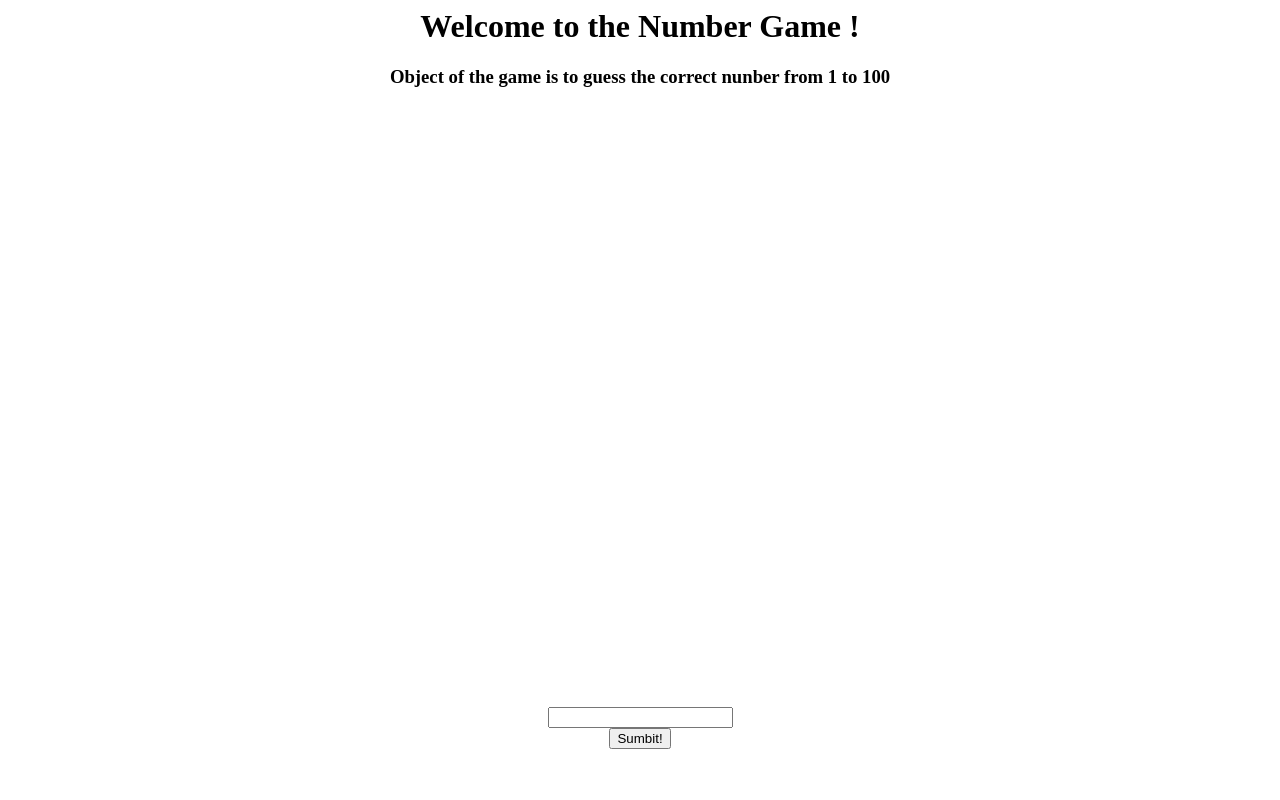
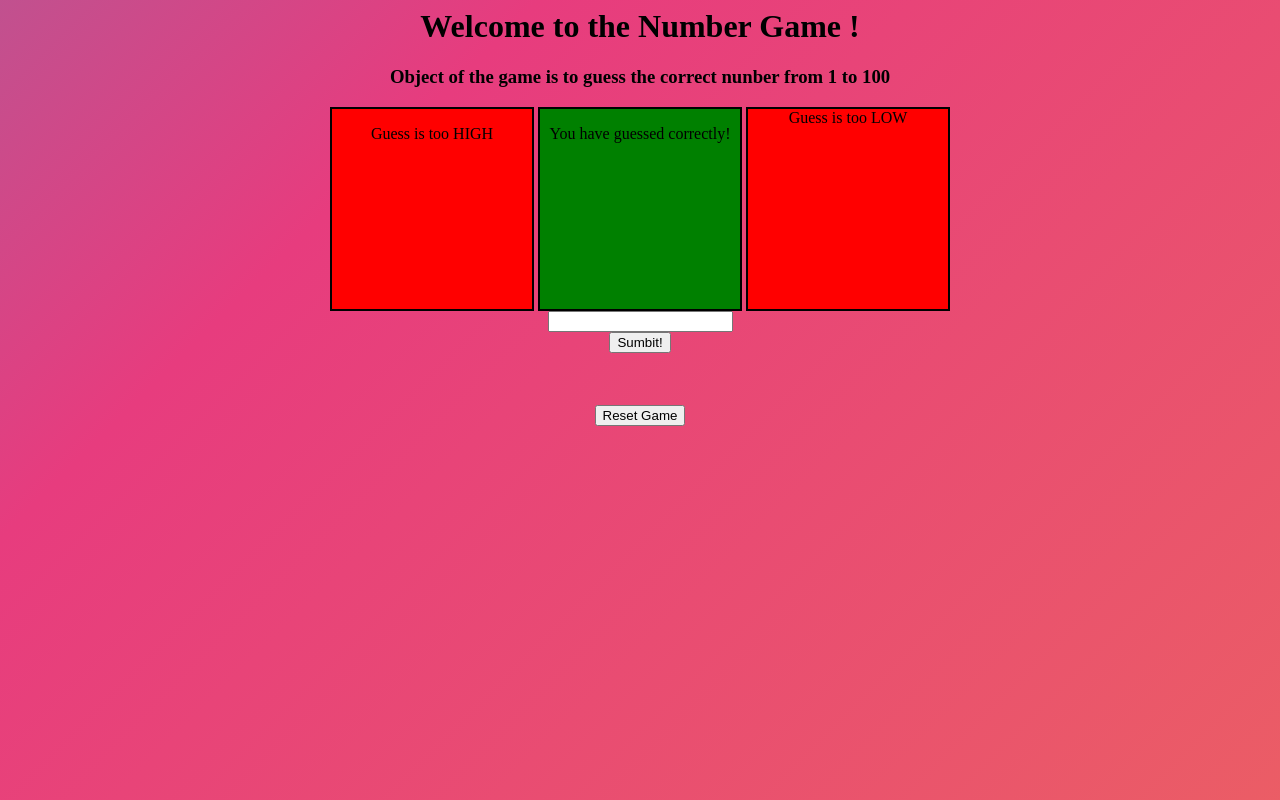
Before and after one commit to ThurberDaniel/Flask_Python_Number_Game, a Python web app: template templates/index.html in a window 1280 px wide. Run offline with Jinja, Linux system fonts and the light colour scheme; the template is opened without the code that fills it, so the values that code supplies are empty.

Commit message:
html done

```diff
--- a/templates/index.html
+++ b/templates/index.html
@@ -6,23 +6,57 @@
     <style>
       body {
         text-align: center;
+        background: linear-gradient(-45deg, #ee7752, #e73c7e, #23a6d5, #23d5ab);
+        background-size: 400% 400%;
+        animation: gradient 15s ease infinite;
+      }
+      @keyframes gradient {
+        0% {
+          background-position: 0% 50%;
+        }
+        50% {
+          background-position: 100% 50%;
+        }
+        100% {
+          background-position: 0% 50%;
+        }
       }
       div.box {
         height: 200px;
         width: 200px;
+        border: 2px solid black;
+        display: inline-block;
+        vertical-align: top;
+      }
+      .high {
+        background-color: red;
+      }
+      .low {
+        background-color: red;
+      }
+      .correct {
+        background-color: green;
       }
     </style>
   </head>
   <body>
     <h1>Welcome to the Number Game !</h1>
     <h3>Object of the game is to guess the correct nunber from 1 to 100</h3>
-    <div class="box high"></div>
-    <div class="box correct"></div>
-    <div class="box low"></div>
+    <div class="box high">
+      <p>Guess is too HIGH</p>
+    </div>
+    <div class="box correct">
+      <p>You have guessed correctly!</p>
+    </div>
+    <div class="box low">Guess is too LOW</div>
 
     <form action="" method="POST">
-      <input type="number" name="guess" /><br />
+      <input type="number" min="1" name="guess" /><br />
       <input type="submit" value="Sumbit!" />
+    </form>
+    <br /><br />
+    <form action="" method="POST">
+      <button type="button" value="Sumbit">Reset Game</button>
     </form>
   </body>
 </html>
```
Also changed, not shown: 1 other file.
